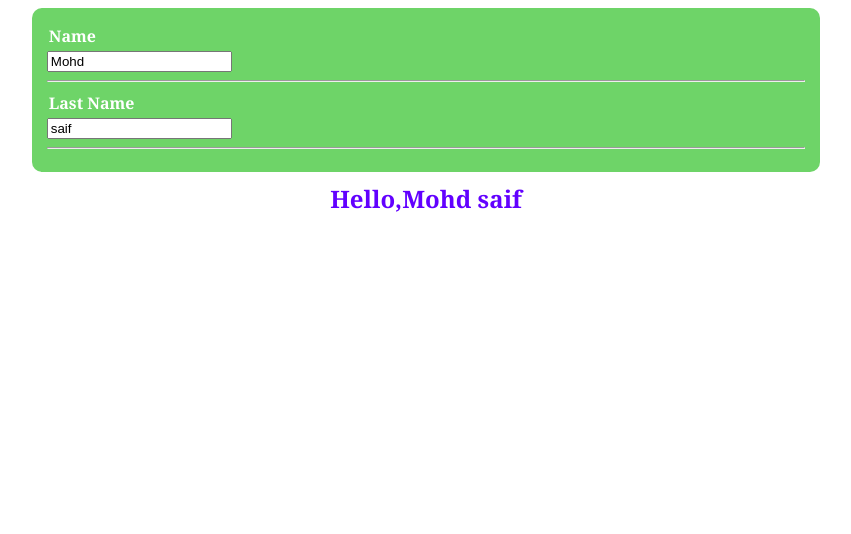
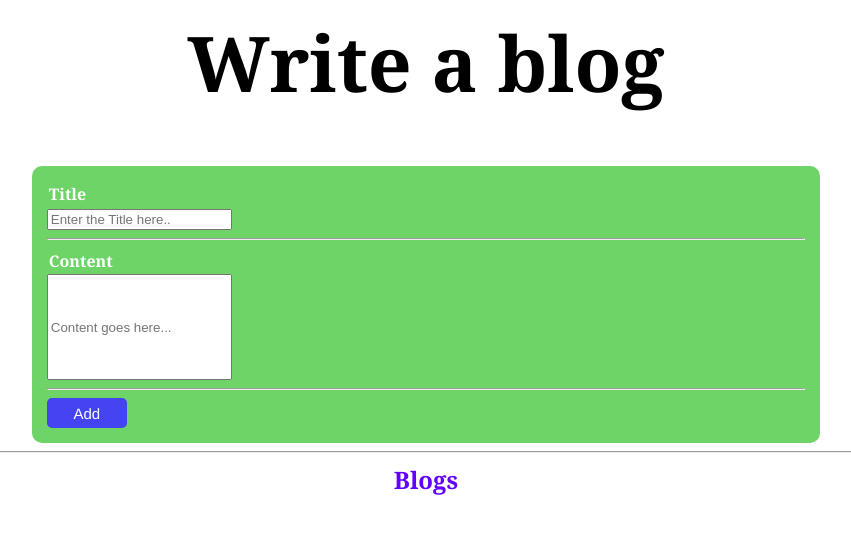
Before and after one commit to Saif-09/understandinghooks, a React (Create React App) app: page / in a window 1280 px wide. Shown: the top 534 px of the page, without its empty margins (214-1065 px from the left). Built offline with nearby package versions, Linux system fonts and the light colour scheme.

Commit message:
making blog page

```diff
--- a/src/App.js
+++ b/src/App.js
@@ -1,4 +1,4 @@
-import Input from "./Components/inputWithFunction";
+import Input from "./Components/BlogComponent";
 
 function App() {
   return (
--- /dev/null
+++ b/src/Components/BlogComponent.js
@@ -0,0 +1,56 @@
+import { useEffect, useState } from "react";
+
+export default function Blog() {
+  const [title, setTitle] = useState("");
+  const [content, setContent] = useState("");
+
+  function handleSubmit(e){
+    e.preventDefault();
+
+  }
+
+  return (
+    <>
+      <h1>Write a blog</h1>
+      <div className="section">
+        <form onSubmit={handleSubmit}>
+        <InputField label="Title">
+          <input
+            placeholder="Enter the Title here.."
+            value={title}
+            onChange={(e) => setTitle(e.target.value)}
+          />
+        </InputField>
+        <InputField label="Content">
+          <input
+            className="content"
+            placeholder="Content goes here..."
+            value={content}
+            onChange={(e) => setContent(e.target.value)}
+          />
+        </InputField>
+        <button className="btn">Add</button>
+        </form>
+      </div>
+      <hr />
+
+      <h2>Blogs</h2>
+      <h3>{title}</h3>
+      <p>{content}</p>
+    </>
+  );
+}
+
+function InputField(props) {
+  const { label } = props;
+  return (
+    <>
+      <label>
+        {label}
+        <br />
+      </label>
+      {props.children}
+      <hr />
+    </>
+  );
+}
--- a/src/index.css
+++ b/src/index.css
@@ -48,6 +48,7 @@
 
 
 label{
+
   display: block;
   padding: 2px;
 }
@@ -64,6 +65,7 @@ h1{
   font-family:Georgia, 'Times New Roman', Times, serif;
   text-align: center;
   margin-top: 10px;
+  font-size: 6vw;
 }
 
 .btn{
@@ -74,7 +76,7 @@ h1{
   width: 80px;
   height: 30px;
   font-size: 15px;
-  font-family:'Franklin Gothic Medium', 'Arial Narrow', Arial, sans-serif
+  font-family:'Franklin Gothic Medium', 'Arial Narrow', Arial, sans-serif;
 
 }
 
```
